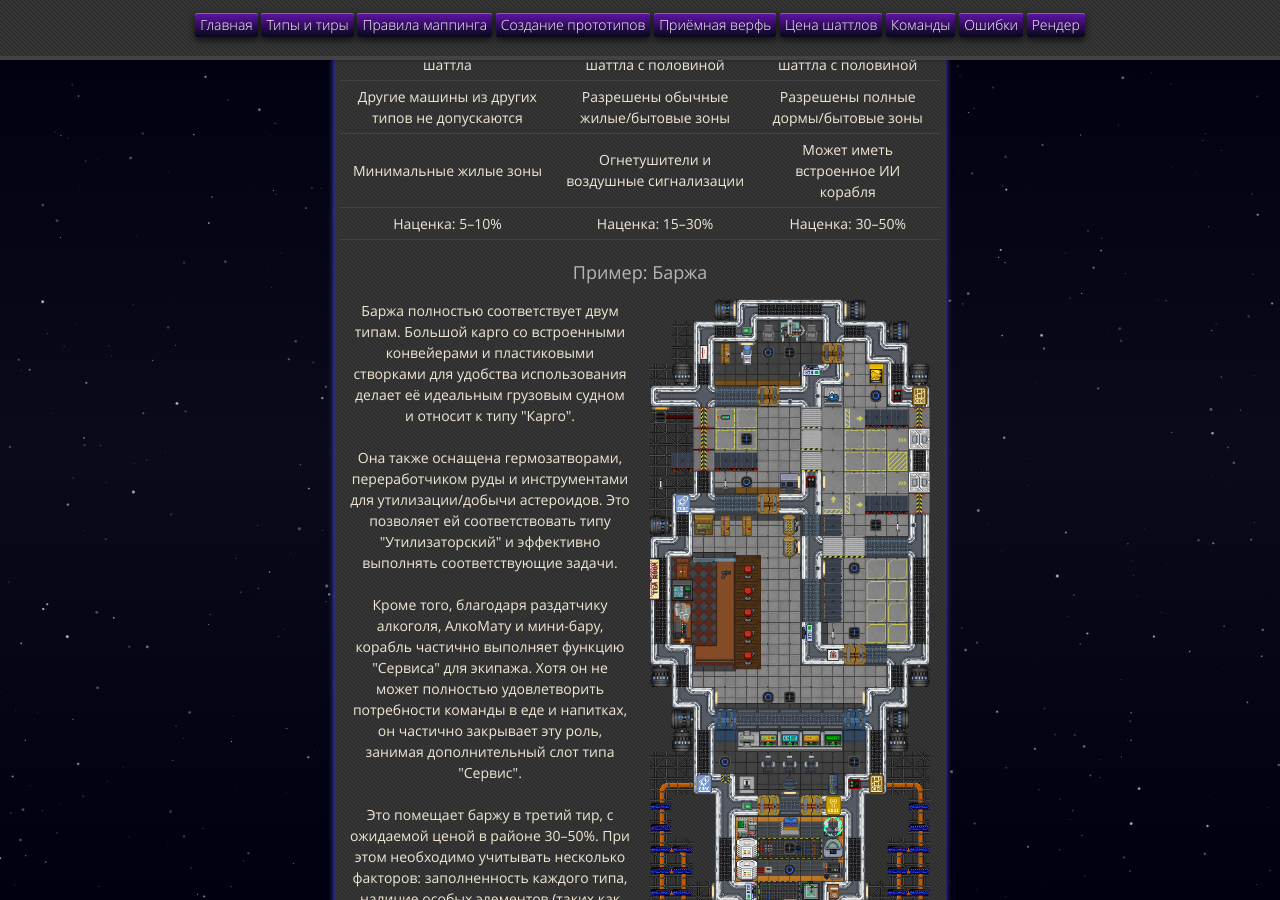
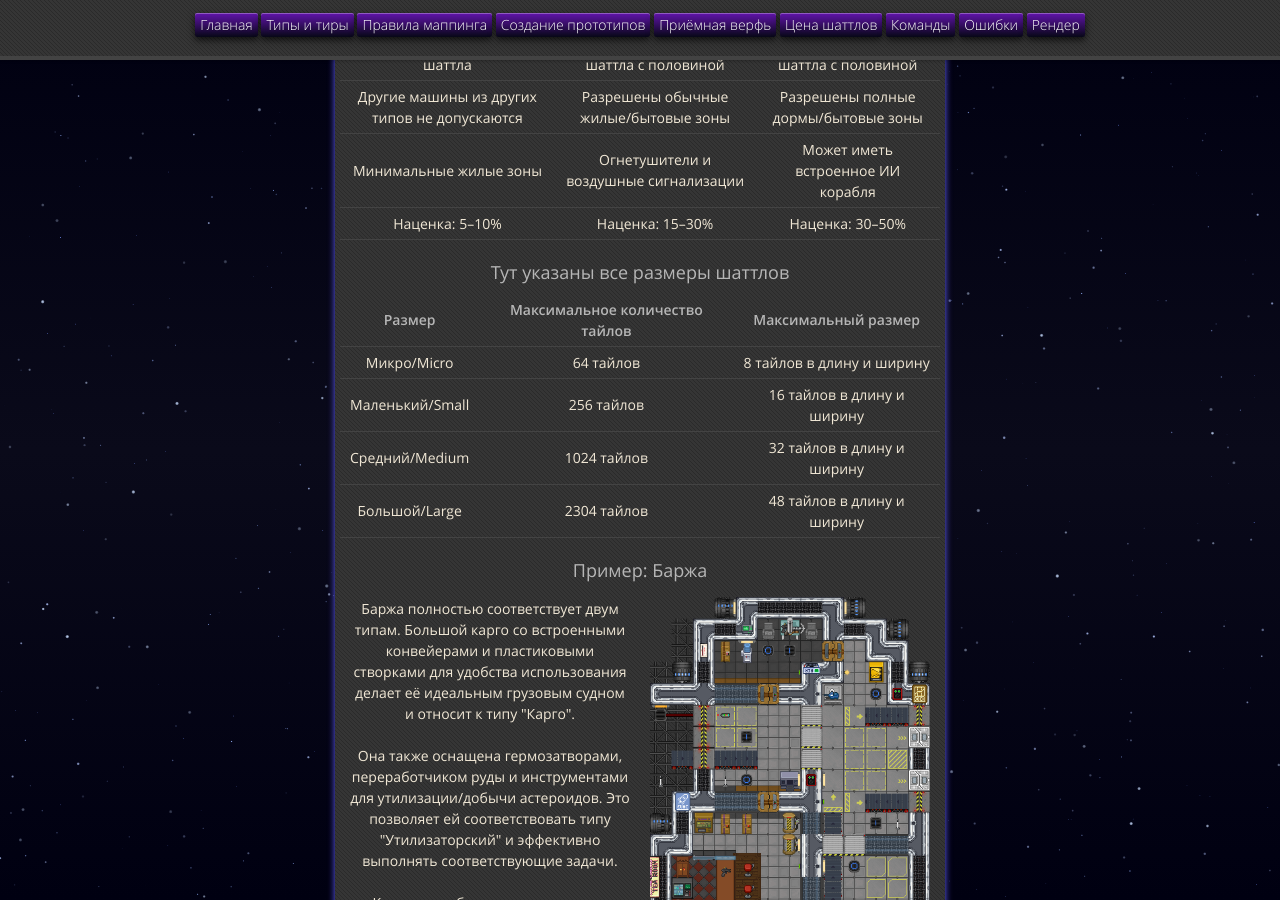
Before and after one commit to lAstronautl/StarHorizon-Mapping, a Jekyll site: the page built from docs/markdown/types-and-tiers.md, in a window 1280 px wide and 900 px high, scrolled down 1308 px. Built offline with Jekyll 4.4.1, drawn with Linux system fonts in a browser that asks for light colours.

Commit message:
add: таблица размеров шаттлов

```diff
--- a/docs/markdown/types-and-tiers.md
+++ b/docs/markdown/types-and-tiers.md
@@ -163,6 +163,42 @@ title: Типы и тиры
 </table>
 </div>
 
+### Тут указаны все размеры шаттлов
+
+<div style="overflow-x:auto;">
+<table style="width:100%; border-collapse: collapse;">
+<thead>
+<tr>
+<th>Размер</th>
+<th>Максимальное количество тайлов</th>
+<th>Максимальный размер</th>
+</tr>
+</thead>
+<tbody>
+<tr>
+<td>Микро/Micro</td>
+<td>64 тайлов</td>
+<td>8 тайлов в длину и ширину</td>
+</tr>
+<tr>
+<td>Маленький/Small</td>
+<td>256 тайлов</td>
+<td>16 тайлов в длину и ширину</td>
+</tr>
+<tr>
+<td>Средний/Medium</td>
+<td>1024 тайлов</td>
+<td>32 тайлов в длину и ширину</td>
+</tr>
+<tr>
+<td>Большой/Large</td>
+<td>2304 тайлов</td>
+<td>48 тайлов в длину и ширину</td>
+</tr>
+</tbody>
+</table>
+</div>
+
 ### Пример: Баржа
 
 <div style="overflow-x:auto;">
```
